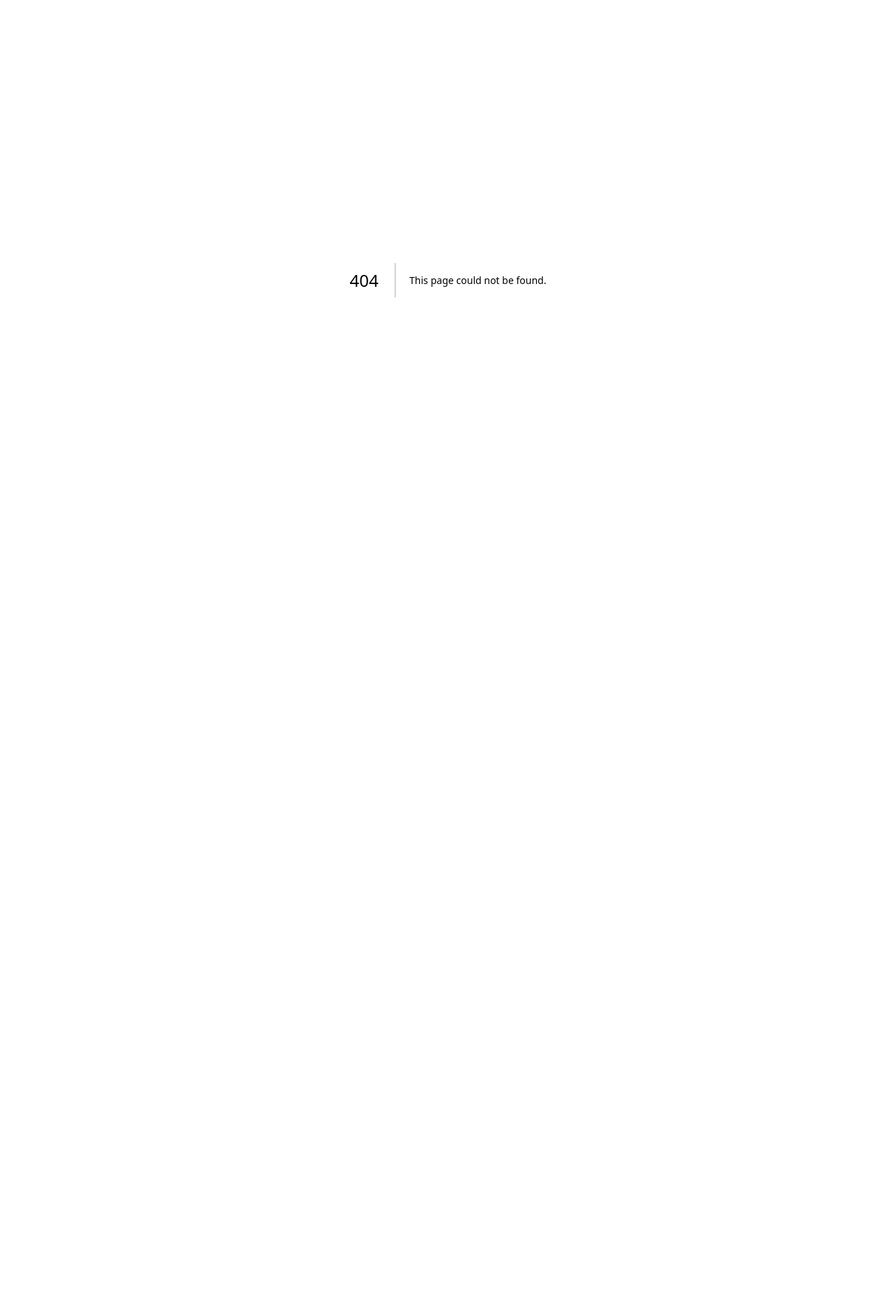
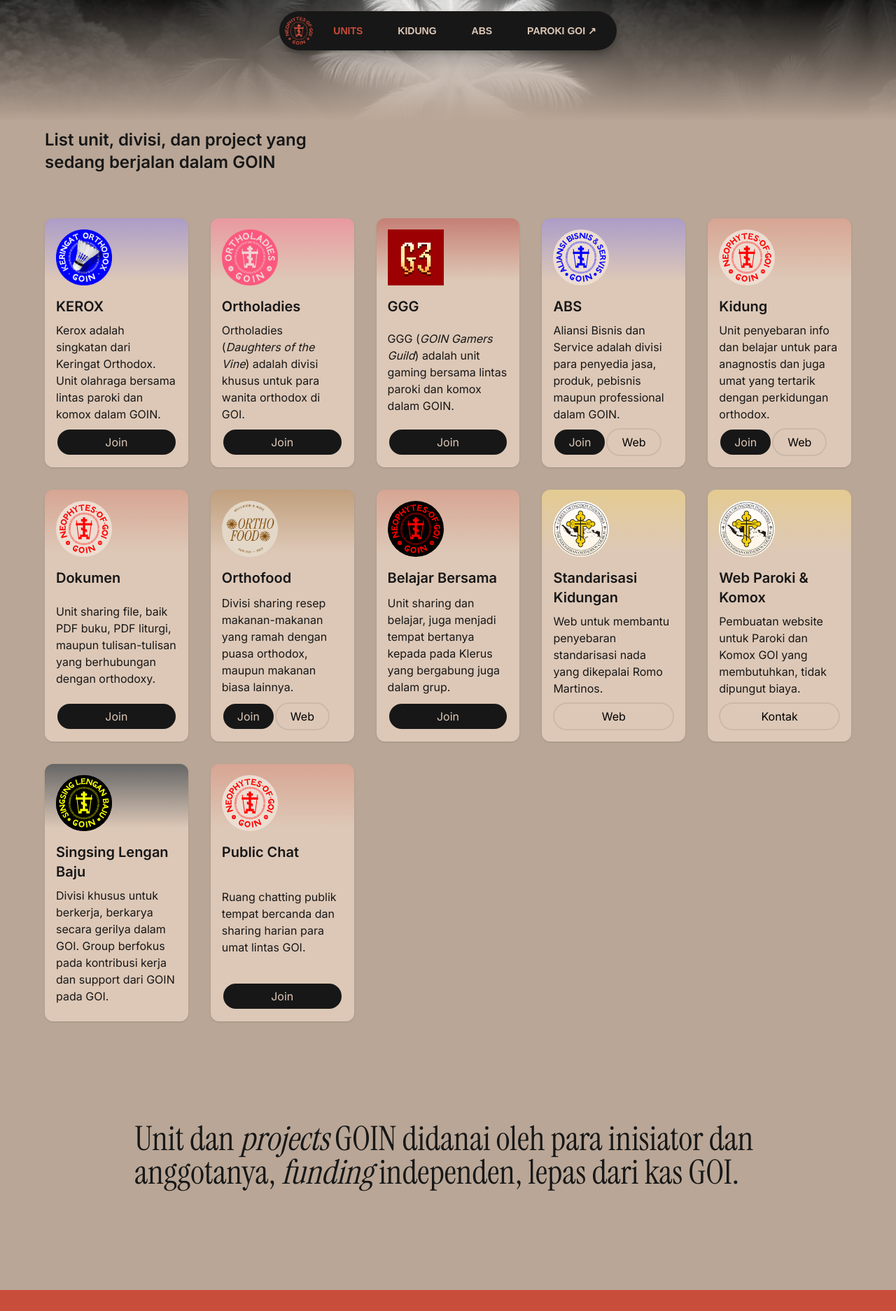
Before and after one commit to sabakodev/goin, a Next.js app: page /projects in a window 1280 px wide. Before the commit this address had no page. Shown: the top 1874 px of the page at 70% size. Before the commit the page ends 800 px from the top, so only its background shows below. Built offline with nearby package versions, Linux system fonts and the light colour scheme.

Commit message:
add departments list page

```diff
--- /dev/null
+++ b/src/app/(landing)/projects/page.tsx
@@ -0,0 +1,20 @@
+import type { Metadata } from "next"
+
+import ProjectsHeader from "@/components/landing/divisions/header"
+import Projects from "@/components/landing/divisions/projects"
+import FooterPitch from "@/components/landing/divisions/footer"
+
+export const metadata: Metadata = {
+	title: "GOIN PROJECTS",
+	description: "Gereja Orthodox Indonesia Neophytes",
+}
+
+export default function Home() {
+	return (
+		<div className="bg-primary-dark">
+			<ProjectsHeader />
+			<Projects />
+			<FooterPitch />
+		</div>
+	)
+}
```
